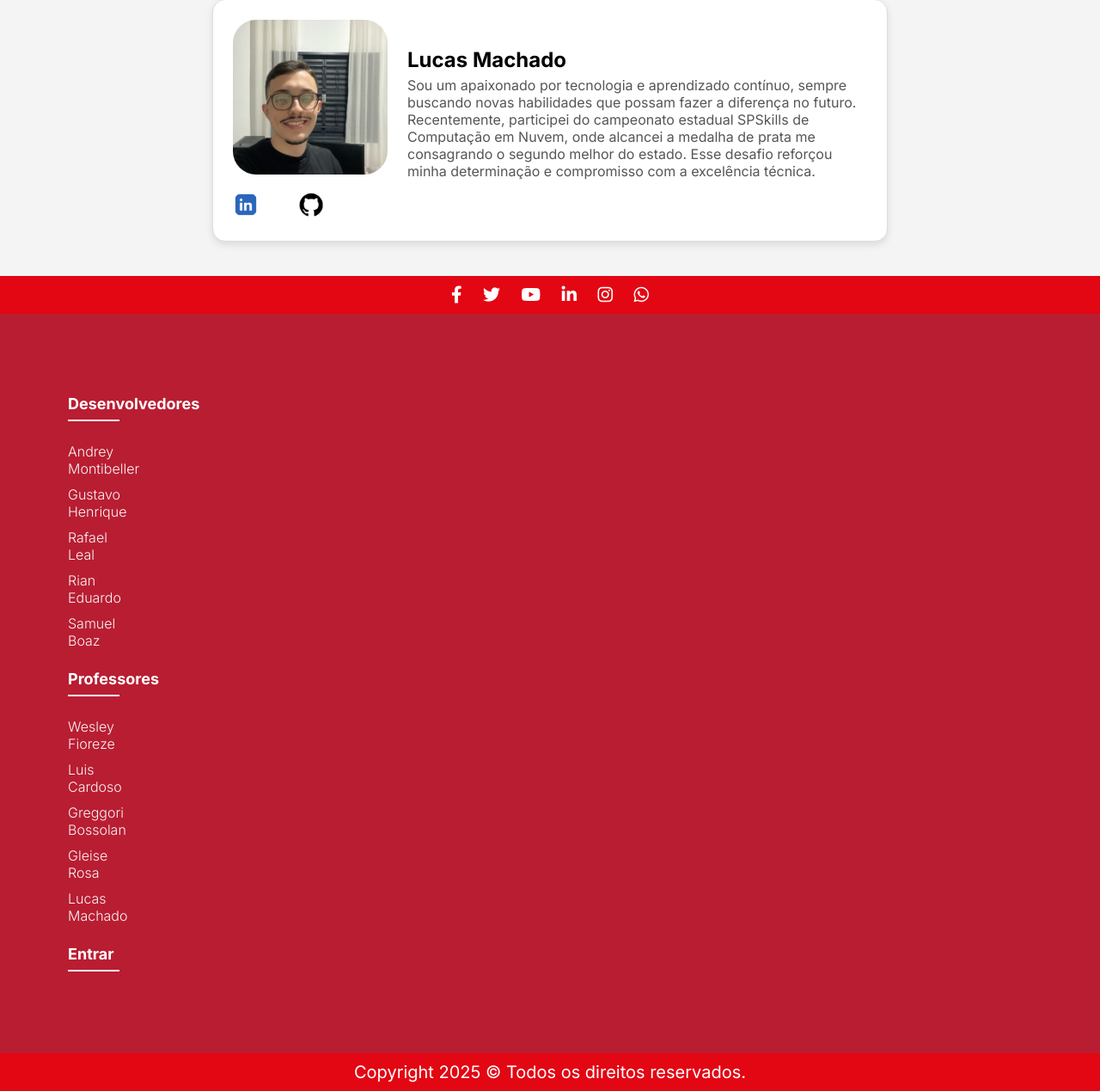
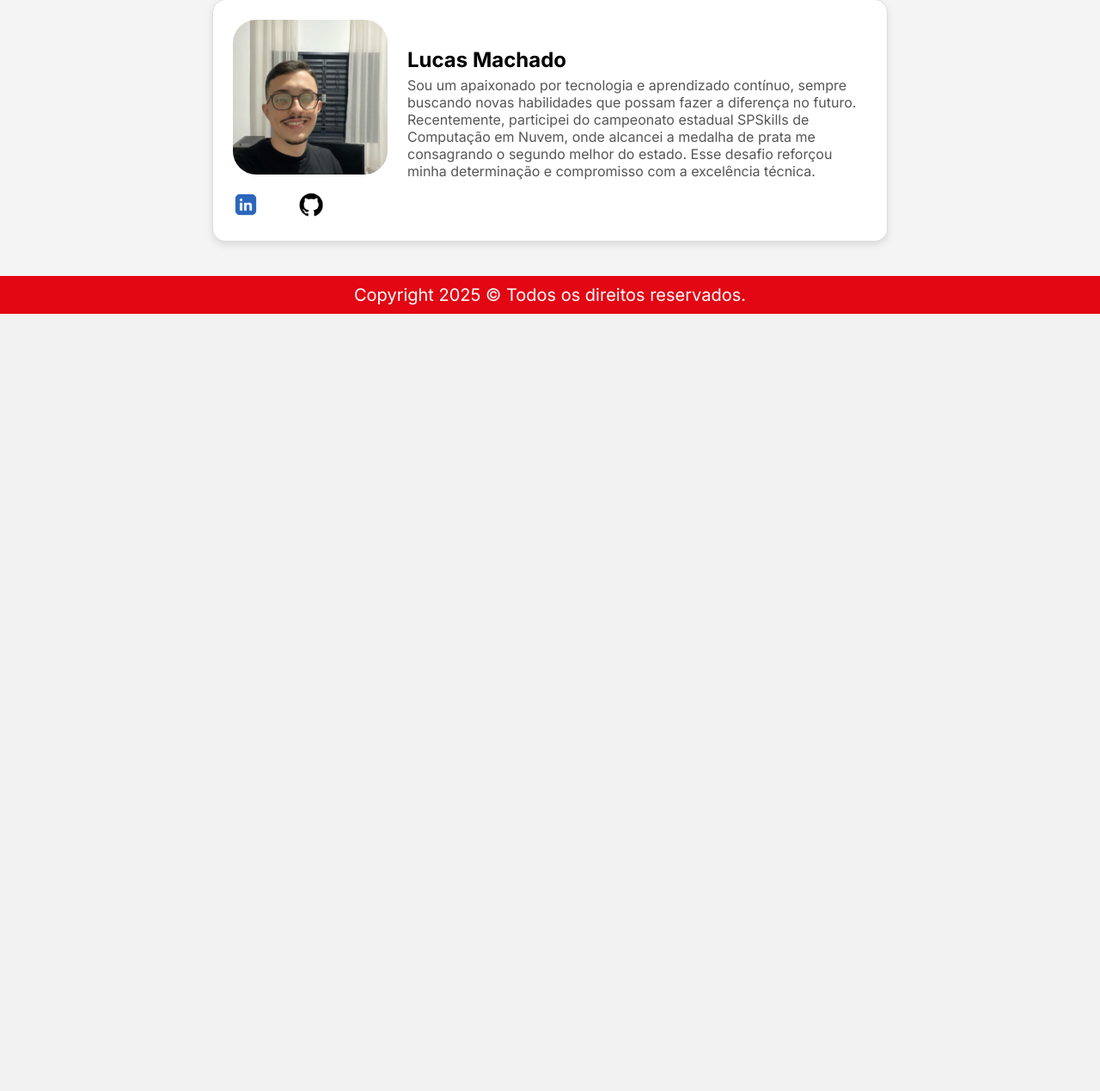
Before and after one commit to RafaelLeal0/senai_technews, a PHP site: page /prof.php in a window 1280 px wide. Shown: the part 1507-2776 px from the top of the page at 86% size. After the commit the page ends 1872 px from the top, so only its background shows below. Run offline with PHP 8.4, Linux system fonts and the light colour scheme.

Commit message:
correcoes-apresentacoes

```diff
--- a/css/prof.css
+++ b/css/prof.css
@@ -8,12 +8,12 @@ body {
 
   header {
     display: flex;
+    justify-content: space-between;
     align-items: center;
     padding: 20px;
     background-color: #fff;
     box-shadow: 0 2px 5px rgba(0, 0, 0, 0.1);
 }
-
 .container {
     display: flex;
     align-items: center;
@@ -21,7 +21,6 @@ body {
     max-width: 1200px;
     margin: auto;
 }
-
 .container img {
     width: 100px;
     height: 70px;
@@ -77,7 +76,6 @@ body {
 
 .header-links {
     margin-left: auto;
-    display: flex;
 }
 
 .header-links a {
@@ -108,6 +106,10 @@ body {
 .header-links a:hover::after {
     width: 100%;
     left: 0;
+}
+
+.itens {
+    margin-left: 200px;
 }
 
   .banner {
--- a/prof.php
+++ b/prof.php
@@ -140,47 +140,6 @@
 </main>
 <footer>
     <div class="social-bar">
-        <a href="https://www.facebook.com/senaisaopaulo"><i class="fab fa-facebook-f"></i></a>
-        <a href="https://twitter.com/senaisaopaulo"><i class="fab fa-twitter"></i></a>
-        <a href="https://www.youtube.com/channel/UCaz1BMUVug86pd_uS598X1A"><i class="fab fa-youtube"></i></a>
-        <a href="https://www.linkedin.com/school/senai-sp/"><i class="fab fa-linkedin-in"></i></a>
-        <a href="https://www.instagram.com/senai.sp"><i class="fab fa-instagram"></i></a>
-        <a href="https://api.whatsapp.com/send?phone=551133220050"><i class="fab fa-whatsapp"></i></a>
-    </div>
-
-    <div class="footer">
-        <div class="container">
-            <div class="row">
-                <div class="footer-col">
-                    <h4>Desenvolvedores</h4>
-                    <ul>
-                        <li><a href="https://www.linkedin.com/in/andrey-montibeller/">Andrey Montibeller</a></li>
-                        <li><a href="https://www.linkedin.com/in/gustavo-henrique-a538592b7/">Gustavo Henrique</a></li>
-                        <li><a href="https://www.linkedin.com/in/rafael-leal-6569252b8/">Rafael Leal</a></li>
-                        <li><a href="https://www.linkedin.com/in/rian-eduardo-9287512b7/">Rian Eduardo</a></li>
-                        <li><a href="https://www.linkedin.com/in/samuel-boaz-gon%C3%A7alves/">Samuel Boaz</a></li>
-                    </ul>
-                </div>
-                <div class="footer-col">
-                    <h4>Professores</h4>
-                    <ul>
-                    <li><a href="./prof.php">Wesley Fioreze</a></li>
-                        <li><a href="./prof.php">Luis Cardoso</a></li>
-                        <li><a href="./prof.php#">Greggori Bossolan</a></li>
-                        <li><a href="./prof.php">Gleise Rosa</a></li>
-                        <li><a href="./prof.php">Lucas Machado</a></li>
-                    </ul>
-                </div>
-                <div class="footer-col">
-                <h4>
-    <a href="./login.php" style="color: white; text-decoration: none;">Entrar</a>
-</h4>
-
-                </div>
-            </div>
-        </div>
-    </div>
-    <div class="social-bar">
     <a>Copyright 2025 © Todos os direitos reservados.</a>
     </div>
 </footer>
```
Also changed, not shown: css/inic.css (+24 -4 lines), css/notic.css (+11 -30 lines). Lines whose indentation alone changed are shown as unchanged.
